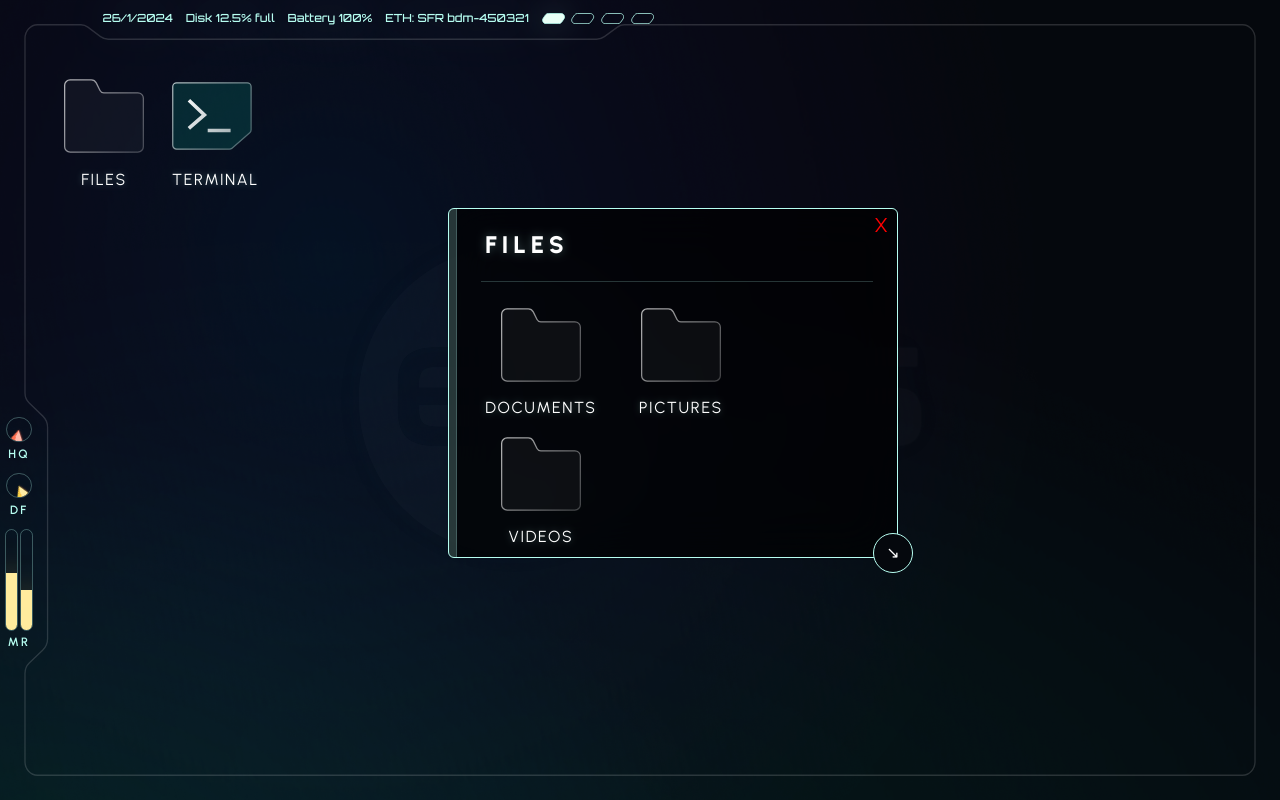
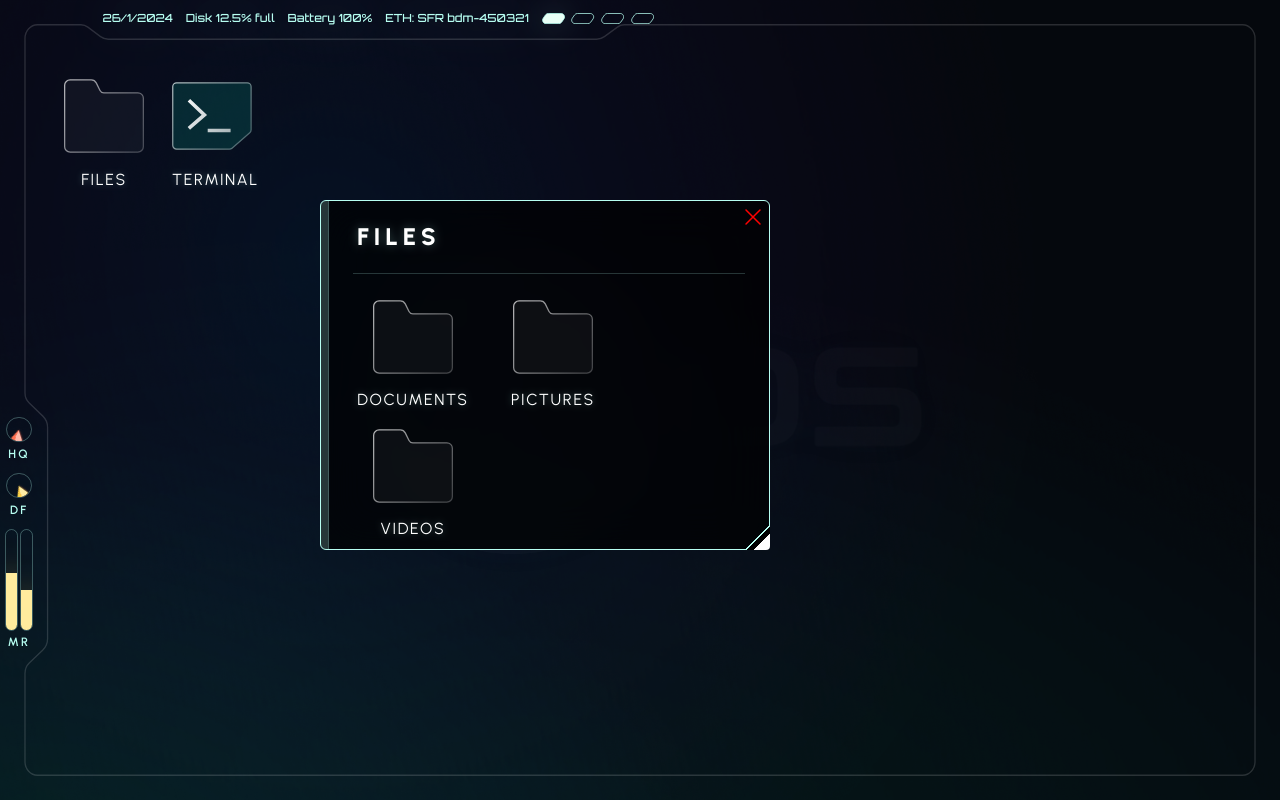
Before and after one commit to Akkibi/elios-os, a React (Vite) app: page / in a window 1280 px wide. Both pictures are taken after a click on the button "FILES". Built offline with nearby package versions, Linux system fonts and the light colour scheme.

Commit message:
fix bugs and add functions for windows context

```diff
--- a/src/components/Window.jsx
+++ b/src/components/Window.jsx
@@ -1,19 +1,17 @@
 import Draggable from 'react-draggable';
-import { useState } from 'react';
 import Terminal from './Terminal';
+import Document from './Document';
 
 
 
-const Window = ({name, type, content, zIndex, bringWindowToTop, closeWindow, setOpenWindows, openWindows}) => {
+const Window = ({name, type, content, position, size, zIndex, bringWindowToTop, closeWindow, setNewWindow, setPosition, setSize}) => {
 
-const [width, setWidth] = useState(450);
-const [height, setHeight] = useState(350);
-const [position, setPosition] = useState({ x: window.innerWidth / 2 - 192, y: window.innerHeight / 2 - 192 });
-
-const renderAppContent = (appName) => {
-    switch (appName) {
-        case 'terminal':
+const renderAppContent = () => {
+    switch (name) {
+        case 'Terminal':
         return <Terminal />;
+        case 'document.pdf':
+        return <Document content={content} />;
         default:
         return null;
     }
@@ -29,8 +27,7 @@ const renderAppContent = (appName) => {
         const diffY = e.clientY - prevY;
 
         // Ajustez la largeur et la hauteur en fonction de la direction du mouvement de la souris
-        setWidth(prevWidth => prevWidth + diffX);
-        setHeight(prevHeight => prevHeight + diffY);
+        setSize(name, { width: document.getElementById(name).getBoundingClientRect().width + diffX, height: document.getElementById(name).getBoundingClientRect().height + diffY });
 
         // Mettez à jour les positions précédentes de la souris
         prevX = e.clientX;
@@ -38,78 +35,63 @@ const renderAppContent = (appName) => {
       };
 
       const mouseup = () => {
-        // Supprimez les écouteurs d'événements lorsque l'utilisateur relâche le bouton de la souris
+        // Remove event listeners when mouse is up
         document.removeEventListener('mousemove', mousemove);
         document.removeEventListener('mouseup', mouseup);
       };
 
-      // Ajoutez l'écouteur d'événement mousemove
+      // add mousemove and mouseup event listener
       document.addEventListener('mousemove', mousemove);
-
-      // Ajoutez l'écouteur d'événement mouseup
       document.addEventListener('mouseup', mouseup);
     };
-
-
-
-
-
  return (
     <Draggable
     onStart={() =>  bringWindowToTop(name) }
     defaultPosition={{ x: position.x, y: position.y }}
     scale={1}
     bounds="#limites"
+    handle='.handle'
     key={name}
     onStop={(e) => {
-        console.log("onStop", e)
-        setPosition({
-          x: e.x , y: e.y
-         });
+        console.log(name,position.x,position.y)
+        setPosition(name, { x: e.x, y: e.y });
     }}
   >
-    <div className={`absolute z-[${zIndex}] min-w-48 min-h-48 flex flex-wrap flex-col gap-3 p-2 bg-[rgba(0,0,0,0.7)] backdrop-blur-xl translate-x-1/2 translate-y-1/2 rounded-md bg-[#070A11] border border-solid  border-blue rounded-br-lg`}
-      style={{ width, height }}
+    <div className={`absolute min-w-48 min-h-48 flex flex-wrap flex-col gap-3 p-2 bg-[rgba(0,0,0,0.7)] backdrop-blur-xl translate-x-1/2 translate-y-1/2 rounded-md bg-[#070A11] border border-solid  border-blue rounded-br-lg`}
+      style={{ width: size.width, height: size.height, zIndex: zIndex}}
       id={name}
       onClick={() => { bringWindowToTop(name) }}
     >
-      <div className='absolute bottom-0 right-0 flex m-1 justify-center items-center flex-row bg-midnight border border-solid border-blue rounded-full w-10 h-10 translate-x-1/2 translate-y-1/2 user-select-none cursor-se-resize' onMouseDown={(e) => handleResize(name, e)}>↘</div>
+      <div className='absolute bottom-[-1px] right-[-1px] m-0 w-6 h-6 rounded-ee ' style={{background: "linear-gradient(-45deg, #fff 35%, #000000 35%, #000000 50%,rgb(183 255 242) 50%,rgb(183 255 242) 53%, #00000000 53% )"}}>
+      </div>
+      <div className='absolute bottom-0 right-0 m-1 bg-midnight border border-solid border-blue rounded-full w-10 h-10 translate-x-1/2 translate-y-1/2 user-select-none cursor-se-resize opacity-0' onMouseDown={(e) => handleResize(name, e)}></div>
       <div className='absolute top-0 right-0 flex m-1 justify-center items-center flex-row'>
         {/* <span className=' cursor-pointer select-none  text-xl h-6 w-6 rounded-full  text-center leading-6 text-[#B7FFF2]  'onClick={() => fullWindow(name, this)} > ▢</span> */}
-        <span className=' cursor-pointer select-none text-xl h-6 w-6 rounded-full  text-center leading-6 text-red ' onClick={() => closeWindow(name, this)}> X</span>
+        <span className=' cursor-pointer select-none text-2xl h-6 w-6 rounded-full  text-center leading-6 text-red ' onClick={() => closeWindow(name, this)}> <svg viewBox="0 0 24 24" fill="none" xmlns="http://www.w3.org/2000/svg"><g id="SVGRepo_bgCarrier" strokeWidth="0"></g><g id="SVGRepo_tracerCarrier" strokeLinecap="round" strokeLinejoin="round"></g><g id="SVGRepo_iconCarrier"> <path d="M19 5L4.99998 19M5.00001 5L19 19" stroke="currentcolor" strokeWidth="1.5" strokeLinecap="round" strokeLinejoin="round"></path> </g></svg></span>
       </div>
       <div>
         <div className=" absolute bg-[#B7FFF2]  bg-opacity-20 w-2 h-full  border-r  border-r-solid  border-[#B7FFF2] border-opacity-20 left-0 top-0 rounded-l-sm"></div>
 
       </div>
-      <div className='handle h-fit flex justify-between w-full  flex-col text-white rounded-md px-5  text-2xl align-middle items-center' key={name}
+      <div className='handle select-none h-fit flex justify-between w-full  flex-col text-white rounded-md px-5  text-2xl align-middle items-center' key={name}
       >
-        <div className='flex justify-between w-full flex-row  font-extrabold uppercase font-urbanist'> <span className='ml-2 tracking-[.2em] drop-shadow-txt'>{name}</span>  </div>
-
-        {/* <span className='text-center leading-6 opacity-50 rotate-90'>|||</span> */}
-
+        <div className='flex justify-between w-full flex-row  font-extrabold uppercase font-urbanist'> <h2 className='ml-2 tracking-[.2em] drop-shadow-txt'>{name}</h2></div>
         <div className='mt-5 w-full ml-2 h-0 border-b  border-b-solid  border-[#B7FFF2] border-opacity-20  '></div>
       </div>
       <div className="w-full flex gap-3 px-5 pt-2 relative flex-1 flex-wrap rounded-md h-full overflow-hidden"
       >
         {type === 'folder' && content.map(item => (
-          <button key={item.name} onClick={() => setOpenWindows([...openWindows, { name: item.name, type: item.type, content: item.content }])} className="flex flex-col max-h-32 min-w-32 gap-2 justify-center items-center">
+          <button key={item.name} onClick={() => setNewWindow(item.name, item.type, item.content)}
+             className="flex flex-col max-h-32 min-w-32 gap-2 justify-center items-center">
             <div className="w-20 h-full min-h-16 bg-center bg-contain bg-no-repeat px-2" style={{ backgroundImage: `url(${item.icon})` }}>
             </div>
-            <p className='text-center w-full uppercase font-urbanist tracking-[.1em] drop-shadow-txt'>{item.name}</p>
+            <p className='text-center w-full uppercase font-urbanist tracking-[.1em] drop-shadow-txt select-none'>{item.name}</p>
           </button>
         ))}
-        {type === 'app' && renderAppContent(content[0])}
+        {type === 'app' && renderAppContent()}
         {type === 'image' && <img className="w-full h-fit" src={content[0]} alt={name} />}
         {type === 'video' && <video className="w-full h-fit rounded-xl border-4  border-solid  border-[#B7FFF2] border-opacity-20 " src={content[0]} alt={name} controls autoPlay />}
-        {type === 'document' && <div className="w-full h-fit">
-          <h1>{content[0]}</h1>
-          <p>{content[1]}</p><br />
-          <p>{content[2]}</p><br />
-          <p>{content[3]}</p>
         </div>
-        }
-      </div>
     </div>
   </Draggable>
  )
```
